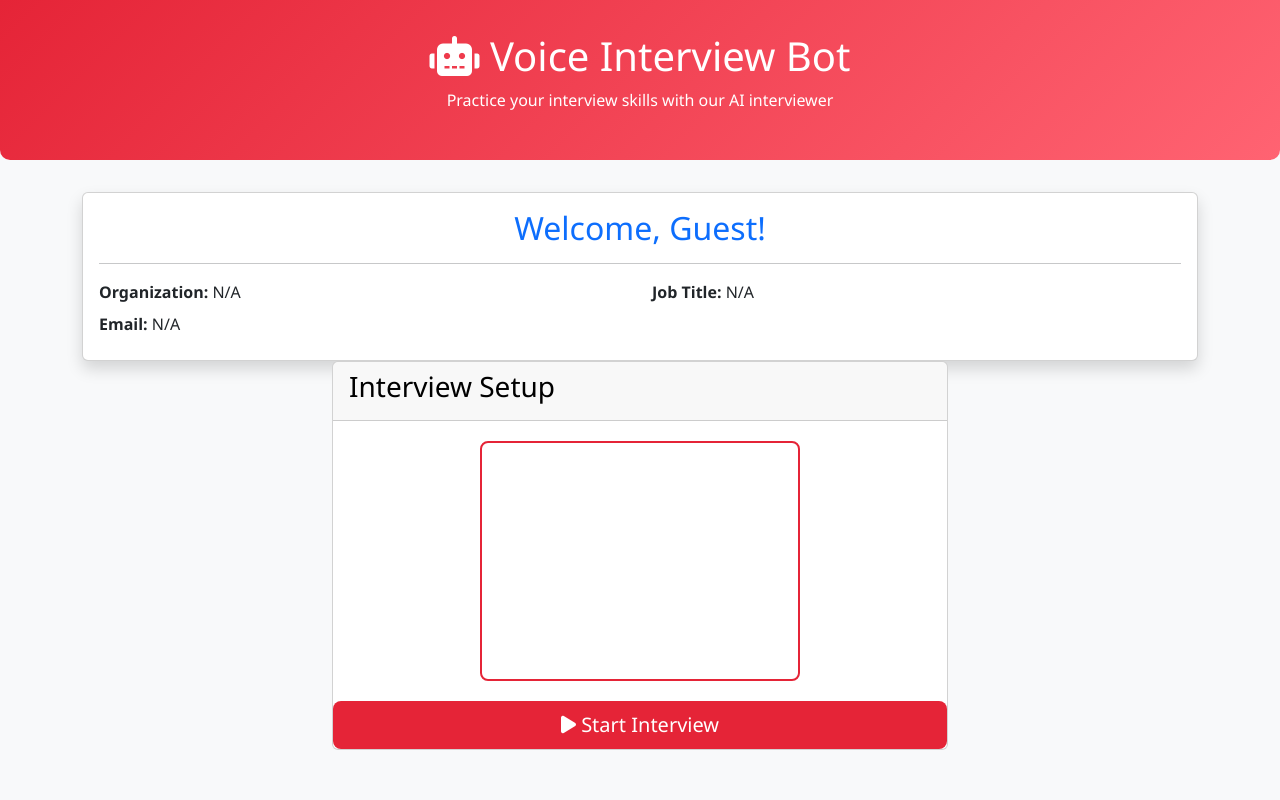
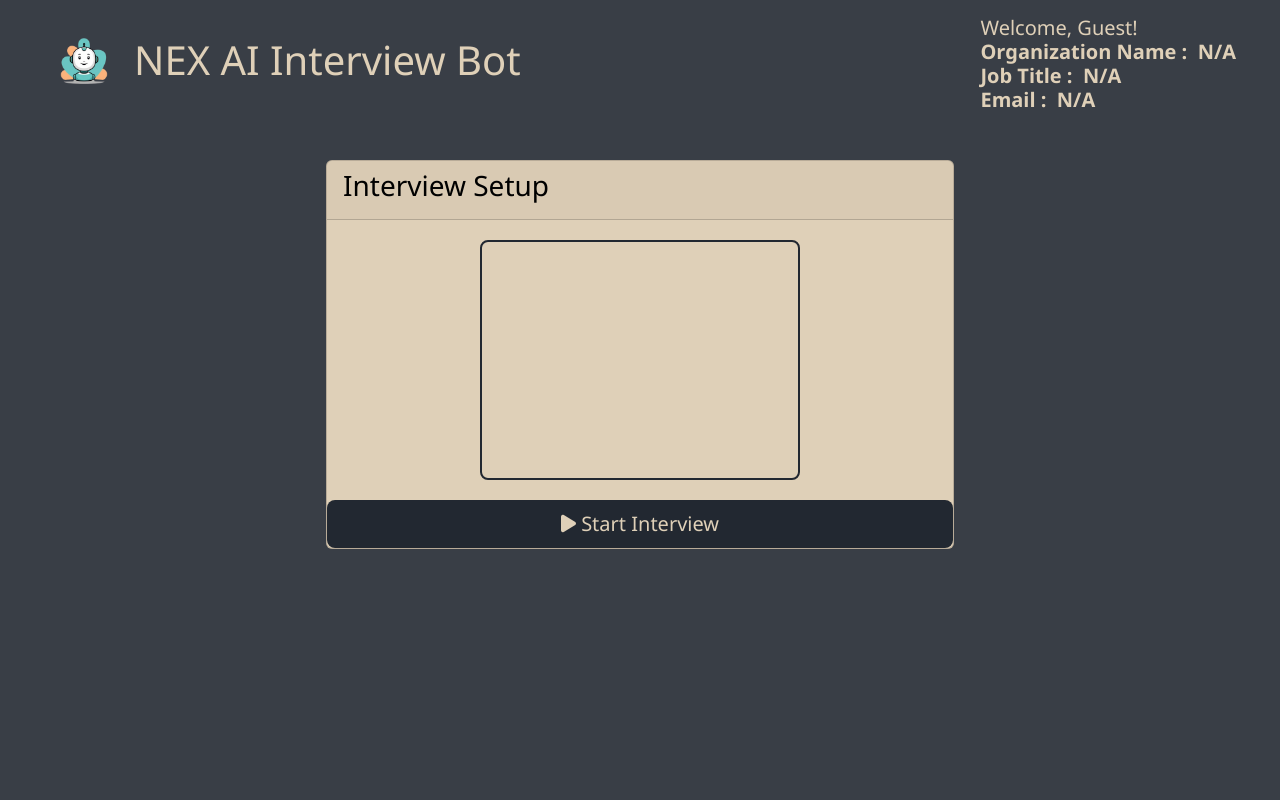
Before and after one commit to ddnyanu/AI-INTERVIEW-BOT, a Flask app: page / in a window 1280 px wide. Run offline with Flask 3, Linux system fonts and the light colour scheme; some libraries are stand-ins or nearby versions.

Commit message:
Changed the UI as Nex Ai

```diff
--- a/style.css
+++ b/style.css
@@ -26,6 +26,7 @@ body {
     box-shadow: 0 4px 20px rgba(0, 0, 0, 0.1);
     margin-bottom: 2rem;
     border: none;
+    background-color: #a777e3;
 }
 
 .conversation-container {
--- a/templates/index.html
+++ b/templates/index.html
@@ -7,28 +7,41 @@
     <link rel="stylesheet" href="https://cdnjs.cloudflare.com/ajax/libs/font-awesome/6.0.0/css/all.min.css">
     <style>
         body {
-            background-color: #f8f9fa;
+            background-color: #393e46;
             font-family: 'Segoe UI', Tahoma, Geneva, Verdana, sans-serif;
         }
        .header {
-            background: linear-gradient(135deg,#E52437,#FF6372);
-            color: white;
-            padding: 2rem 0;
+    background: linear-gradient(135deg, #222831);
+    color: #dfd0b8;
     margin-bottom: 2rem;
     border-radius: 0 0 10px 10px;
+    height: 8rem;
+    padding: 1rem 2rem;
+    display: flex;
+    align-items: center;
 }
+
+.header .row {
+    width: 100%;
+    display: flex;
+    align-items: center;
+    justify-content: space-between;
+}
+
+
         .interview-container {
             height: 70vh;
             display: flex;
             flex-direction: column;
             justify-content: center;
             align-items: center;
+            color: #dfd0b8;
         }
         .mic-button {
             width: 100px;
             height: 100px;
             border-radius: 50%;
-            background-color: #E52437;
+            background-color: #222831;
             color: white;
             border: none;
             font-size: 24px;
@@ -45,7 +58,7 @@
         }
         .mic-button.recording {
             animation: pulse 1.5s infinite;
-            background-color: #dc3545;
+            background-color: #393e46;
         }
         @keyframes pulse {
             0% { transform: scale(1); }
@@ -56,6 +69,7 @@
             width: 100%;
             max-width: 500px;
             margin: 20px auto;
+            color: #222831;
         }
         .progress-text {
             text-align: center;
@@ -86,7 +100,7 @@
             margin-top: 20px;
         }
         .setup-section .card {
-            background: linear-gradient(270deg, #FEF3F4 20%);
+
             color: #000000;
         }
         .interview-section {
@@ -106,13 +120,13 @@
             box-shadow: 0 4px 8px rgba(0,0,0,0.1);
             padding: 10px 20px;
             font-weight: bold;
-            background-color: #E52437;
-            border-color: #E52437;
+            background-color: #222831;
+            border-color: #393e46;
             color: white;
         }
         .start-new-btn:hover {
-            background-color: #C41E2E;
-            border-color: #C41E2E;
+            background-color: #222831;
+            border-color: #393e46;
             color: white;
         }
         .experience-fields {
@@ -129,7 +143,7 @@
             width: 320px;
             height: 240px;
             margin: 20px auto;
-            border: 2px solid #E52437;
+            border: 2px solid #222831;
             border-radius: 8px;
             overflow: hidden;
         }
@@ -265,46 +279,41 @@
 
 <body>
 
-
-
-
-
-
-
-
-
-    <div class="container-fluid">
+    <!-- <div class="container-fluid">
         <div class="row header">
             <div class="col-12 text-center">
                 <h1><i class="fas fa-robot"></i> Voice Interview Bot</h1>
                 <p class="tagline">Practice your interview skills with our AI interviewer</p>
             </div>
         </div>
-    <div>
+    <div> -->
 
 
-  <div class="container mt-4">
-  <div class="card shadow rounded">
-    <div class="card-body">
-      <h2 class="card-title text-center text-primary mb-3">
-        Welcome, {{ data.candidate_name }}!
-      </h2>
-      <hr>
-      <div class="row">
+<div class="container-fluid">
+    <div class="row header">
+       <div class="col-md-8 d-flex flex-column justify-content-center text-left">
+<h1 style="display: flex; align-items: center;">
+  <img src="/static/media/botImage.png"
+       alt="Bot Logo"
+       style="height: 80px; margin-right: 10px;">
+  NEX AI Interview Bot
+</h1>
 
-        <div class="col-md-6 mb-2">
-          <strong>Organization:</strong> {{ data.organization_name or 'N/A' }}
+
 </div>
-        <div class="col-md-6 mb-2">
-          <strong>Job Title:</strong> {{ data.job_title or 'N/A' }}
+<div class="col-md-4 d-flex flex-column justify-content-center align-items-end pr-4">
+    <h5 class="mb-0 text-right">
+        Welcome, {{ data.candidate_name }}!<br>
+        <strong>Organization Name : &nbsp;{{ data.organization_name or 'N/A' }}</strong><br>
+        <strong>Job Title : &nbsp;{{ data.job_title or 'N/A' }}</strong><br>
+        <strong>Email : &nbsp;{{ data.email or 'N/A' }}</strong>
+    </h5>
 </div>
-        <div class="col-md-6 mb-2">
-          <strong>Email:</strong> {{ data.email or 'N/A' }}
+
+
     </div>
 </div>
-    </div>
-  </div>
-</div>
+
 
 
 
@@ -313,7 +322,7 @@
 
         <div class="row setup-section">
             <div class="col-md-6 offset-md-3">
-                <div class="card">
+                <div class="card" style="background-color: #dfd0b8;">
                     <div class="card-header">
                         <h3>Interview Setup</h3>
                     </div>
@@ -380,7 +389,7 @@
                         <div class="camera-container" id="cameraContainer">
                             <video id="cameraFeed" class="camera-feed" autoplay playsinline></video>
                         </div>
-                        <button type="button" id="startInterviewBtn" class="btn btn-lg w-100" style="background-color: #E52437; color: white;">
+                        <button type="button" id="startInterviewBtn" class="btn btn-lg w-100" style="background-color: #222831; color:#dfd0b8;">
                             <i class="fas fa-play"></i> Start Interview
                         </button>
                     </div>
```
Also changed, not shown: static/media/botImage.png (added), 3 other files. Lines whose indentation alone changed are shown as unchanged.
